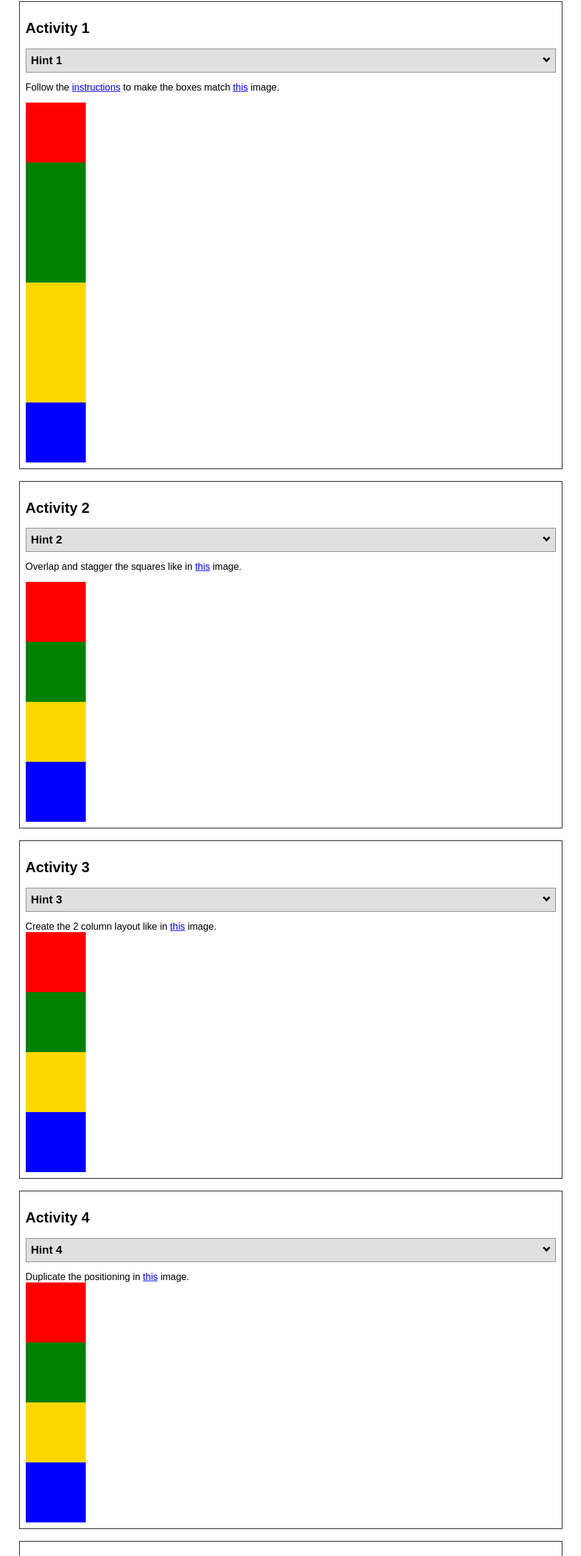
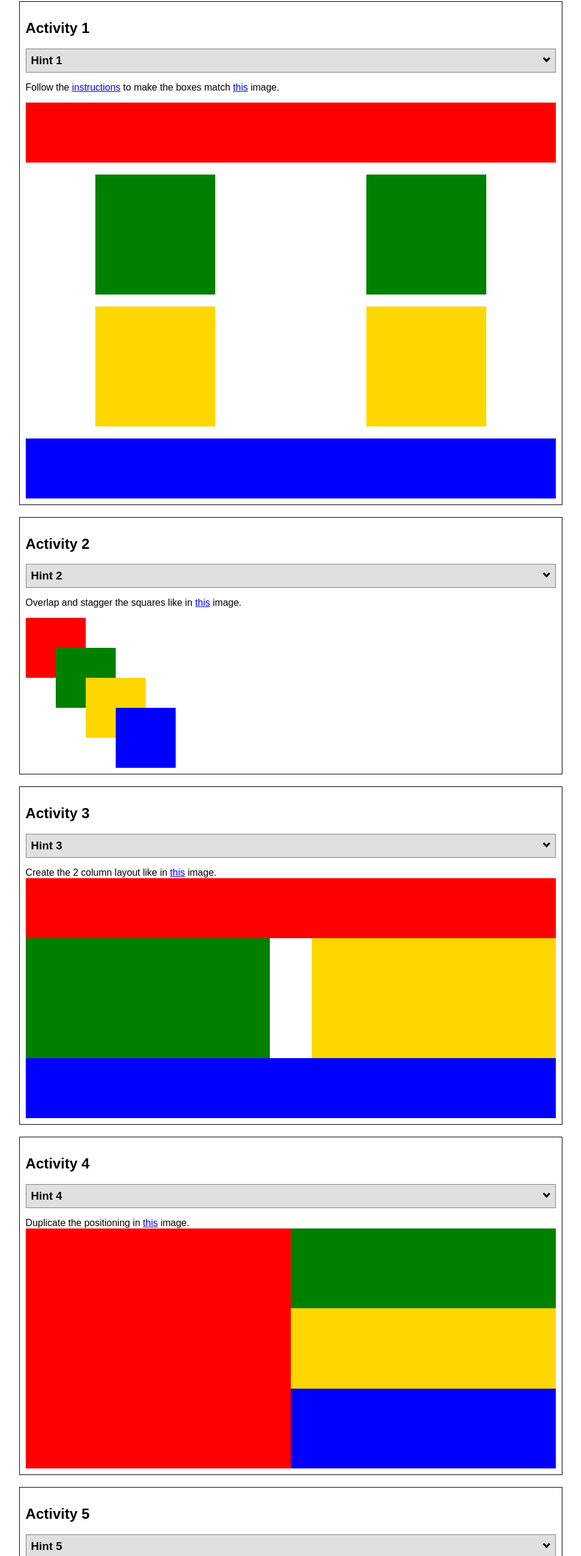
Before and after one commit to oDANKFACE/wdd130, a plain HTML site: page positioning.html in a window 1280 px wide. Shown: the part 146-2740 px from the top of the page at 60% size, without its empty margins (155-1124 px from the left). Drawn offline with Linux system fonts and the light colour scheme.

Commit message:
Completion
Completed activity to all specifications. HTML remained unchanged.

```diff
--- a/positionstyles.css
+++ b/positionstyles.css
@@ -2,101 +2,126 @@
 /* Activity 1 styles */
 .content1 {
   /* This is the parent of the activity 1 boxes. */
-
+  display: grid;
+  grid-template-columns: 1fr 1fr;
+  grid-gap: 20px;
+  justify-items: center;
 }
 .red1 {
-  width: 100px;
+  width: 100%;
   height: 100px;
   background-color: red;
+  grid-column: 1/3;
 
 }
 .green1 {
-  width: 100px;
-  height: 100px;
+  width: 200px;
+  height: 200px;
   background-color: green;
-
 }
 .yellow1 {
-  width: 100px;
-  height: 100px;
+  width: 200px;
+  height: 200px;
   background-color: gold;
 }
 .blue1 {
-  width: 100px;
+  width: 100%;
   height: 100px;
   background-color: blue;
+  grid-column: 1/3;
 }
 /* Activity 2 styles */
 .content2 {
   /* This is the parent of the activity 2 boxes. */
+  display: grid;
+  grid-template-columns: 50px 50px 50px 50px 50px;
+  grid-template-rows: 50px 50px 50px 50px 50px;
 }
 .red2 {
   width: 100px;
   height: 100px;
   background-color: red;
+  grid-column: 1/2;
+  grid-row: 1/2;
 }
 .green2 {
   width: 100px;
   height: 100px;
   background-color: green;
+  grid-column: 2/3;
+  grid-row: 2/3;
 }
 .yellow2 {
   width: 100px;
   height: 100px;
   background-color: gold;
+  grid-column: 3/4;
+  grid-row: 3/4;
 }
 .blue2 {
   width: 100px;
   height: 100px;
   background-color: blue;
+  grid-column: 4/5;
+  grid-row: 4/5;
 }
 /* Activity 3 styles */
 .content3 {
-  /* This is the parent of the activity 3 boxes. */
+  display: grid;
+  grid-template-columns: 1fr 1fr;
+  grid-column-gap: 70px;
 }
 .red3 {
-  width: 100px;
+  width: 100%;
   height: 100px;
   background-color: red;
+  grid-column: 1/3;
 }
 .green3 {
-  width: 100px;
-  height: 100px;
+  width: 100%;
+  height: 200px;
   background-color: green;
+  grid-column: 1/2;
 }
 .yellow3 {
-  width: 100px;
-  height: 100px;
+  width: 100%;
+  height: 200px;
   background-color: gold;
+  grid-column: 2/3;
 }
 .blue3 {
-  width: 100px;
+  width: 100%;
   height: 100px;
   background-color: blue;
+  grid-column: 1/3;
 }
 /* Activity 4 styles */
 .content4 {
-  /* This is the parent of the activity 4 boxes. */
+  display: grid;
+  grid-template-columns: 1fr 1fr;
+  grid-template-rows: 1fr 1fr 1fr;
   height: 400px;
 }
 .red4 {
-  width: 100px;
-  height: 100px;
+  width: 100%;
+  height: 100%;
   background-color: red;
+  grid-column: 1/2;
+  grid-row: 1/4;
 }
 .green4 {
-  width: 100px;
-  height: 100px;
+  width: 100%;
+  height: 100%;
   background-color: green;
 }
 .yellow4 {
-  width: 100px;
-  height: 100px;
+  width: 100%;
+  height: 100%;
   background-color: gold;
 }
 .blue4 {
-  width: 100px;
-  height: 100px;
+  width: 100%;
+  height: 100%;
   background-color: blue;
 }
 /* Activity 5 styles */
@@ -105,50 +130,64 @@
   height: 400px;
 }
 .red5 {
-  width: 100px;
+  width: 100%;
   height: 100px;
   background-color: red;
 }
 .green5 {
-  width: 100px;
-  height: 100px;
+  float: left;
+  width: 200px;
+  height: 200px;
   background-color: green;
 
 }
 .yellow5 {
-  width: 100px;
-  height: 100px;
+  width: 100%;
+  height: 300px;
   background-color: gold;
 
 }
 .blue5 {
-  width: 100px;
+  width: 100%;
   height: 100px;
   background-color: blue;
 }
 /* Activity 6 styles */
 .content6 {
-  /* This is the parent of the activity 6 boxes. */
+  display: grid;
+  grid-template-columns: repeat(6, 100px);
+  grid-template-rows: repeat(6, 100px);
 }
 .red6 {
-  width: 100px;
-  height: 100px;
+  width: 100%;
+  height: 100%;
   background-color: red;
+  grid-column: 1/5;
+  grid-row: 1/3;
 }
 .green6 {
-  width: 100px;
-  height: 100px;
+  width: 100%;
+  height: 100%;
   background-color: green;
+  grid-column: 1/3;
+  grid-row: 5/7;
+  z-index: 2;
 }
 .yellow6 {
-  width: 100px;
-  height: 100px;
+  width: 100%;
+  height: 100%;
   background-color: gold;
+  grid-column: 5/7;
+  grid-row: 3/7;
+  z-index: 2;
 }
 .blue6 {
-  width: 100px;
-  height: 100px;
+  width: 100%;
+  height: 100%;
   background-color: blue;
+  grid-column: 2/6;
+  grid-row: 2/6;
+  z-index: 1;
 }
 
 
```
